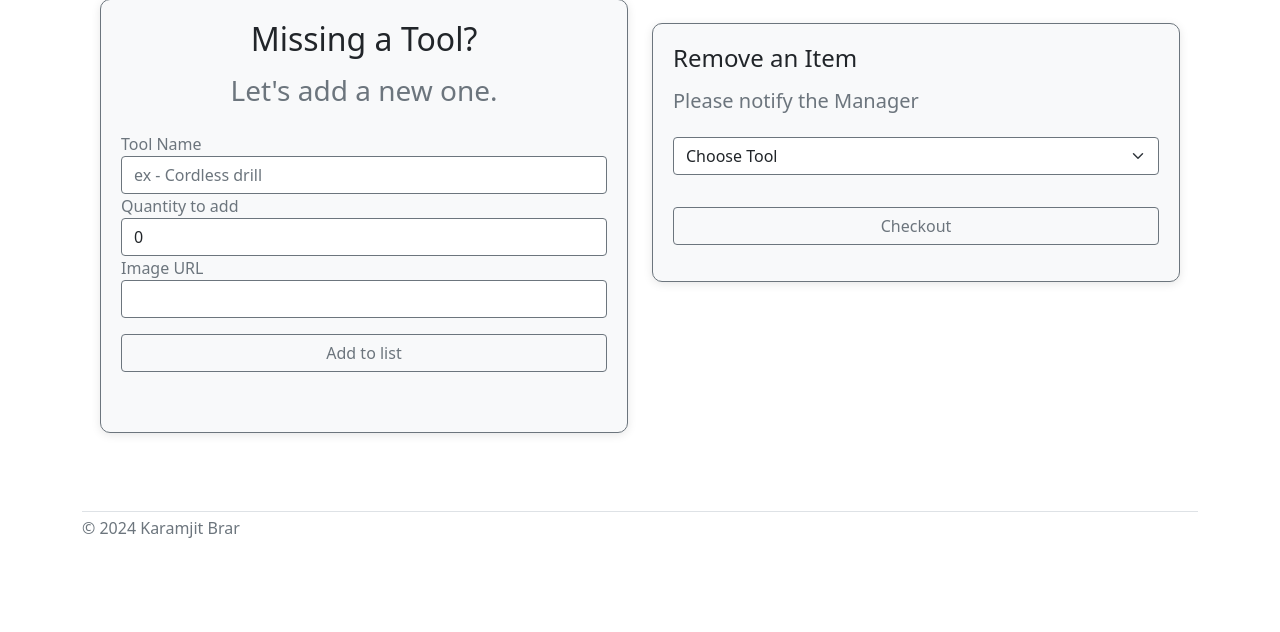
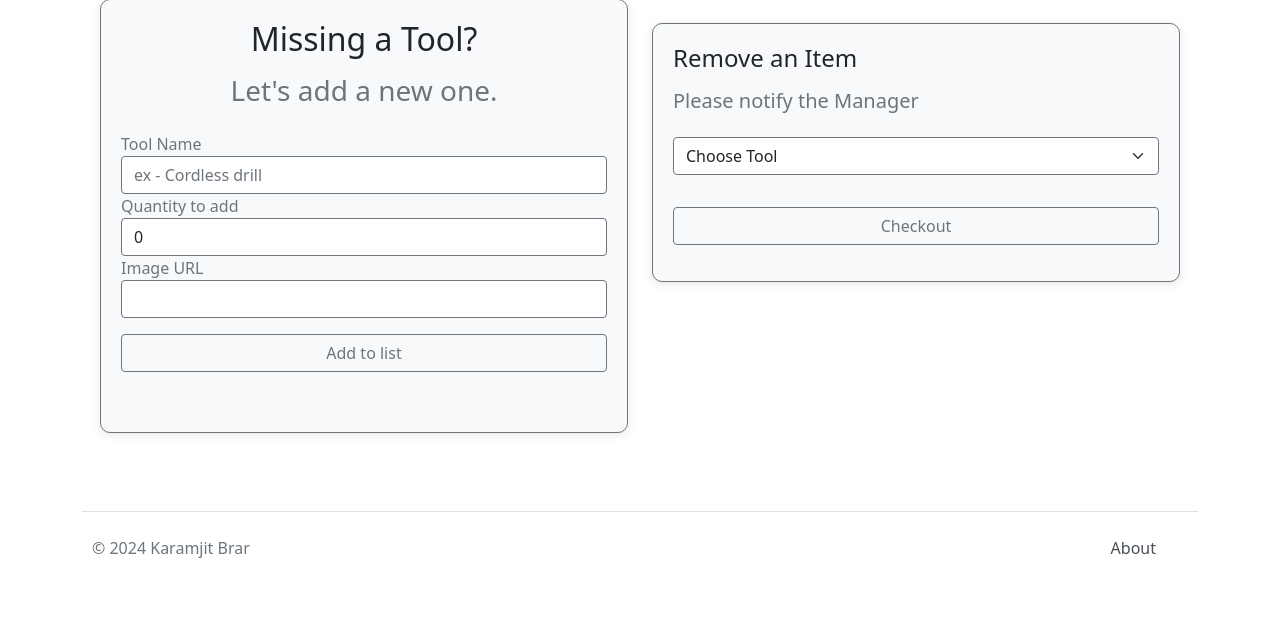
Before and after one commit to brar-karamjit/inventory_manager, a Django app: page / in a window 1280 px wide. Shown: the part 1196-1828 px from the top of the page. Before the commit the page ends 1734 px from the top, so only its background shows below. Run offline with Django 4.2, Linux system fonts and the light colour scheme; a user stored in the database is signed in; data comes from the database, SQL or seed files in the repository.

Commit message:
footer changes

```diff
--- a/templates/base.html
+++ b/templates/base.html
@@ -22,7 +22,6 @@
             <li class="nav-item"><a class="nav-link active" aria-current="page" href="/">Home</a></li>
             {% if user.is_authenticated %}
               <li class="nav-item"><a class="nav-link" href="/products">Products</a></li>
-              <li class="nav-item"><a class="nav-link" href="/about">About</a></li>
               <li class="nav-item"><a class="nav-link" href="/transactions">Transactions</a></li>
               <li class="nav-item"><a class="nav-link" href="{% url 'logout' %}">Logout</a></li>
             {% else %}
@@ -45,7 +44,15 @@
     <!-- Option 1: Bootstrap Bundle with Popper -->
     <script src="https://cdn.jsdelivr.net/npm/bootstrap@5.1.3/dist/js/bootstrap.bundle.min.js" integrity="sha384-ka7Sk0Gln4gmtz2MlQnikT1wXgYsOg+OMhuP+IlRH9sENBO0LRn5q+8nbTov4+1p" crossorigin="anonymous"></script>
 
-    <div class="container my-5">
-      <footer class="d-flex flex-wrap justify-content-between align-items-center py-1 my-1 border-top">
-        <p class="col-md-4 mb-0 text-muted">© 2024 Karamjit Brar</p>
-        <a href="/" class="col-md-4 d-flex align-items-center justify-content-center mb-3 mb-md-0 me-md-auto link-dark text-decoration-none">
+    <div class="container my-5" >
+      <footer class="d-flex justify-content-between align-items-center py-3 my-3 border-top" style="padding: 10px">
+          <p class="col-md-4 mb-0 text-muted" style="color: #6c757d;">© 2024 Karamjit Brar</p>
+          <div class="ml-auto d-flex align-items-center">
+              <a class="nav-link me-3" href="/about" style="color: #495057;">About</a>
+          </div>
+      </footer>
+    </div>
+
+</div>
+</body>
+</html>
```
